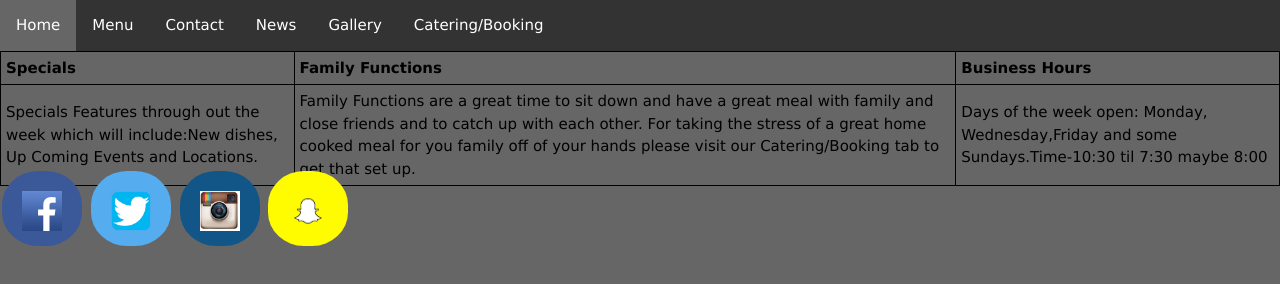
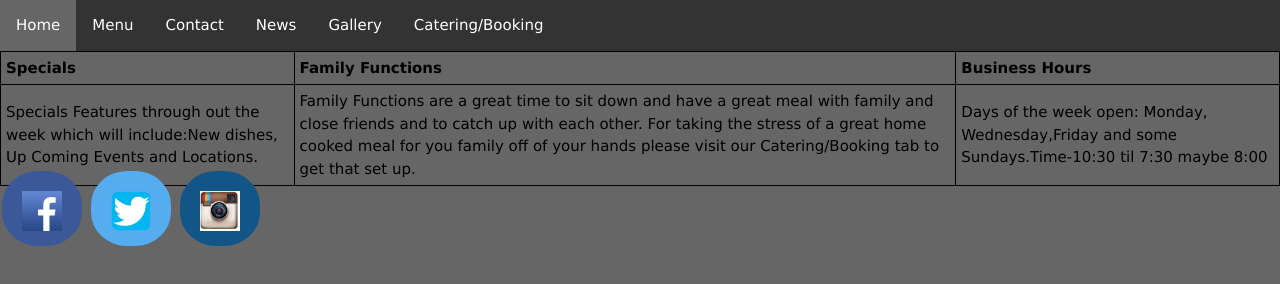
Before and after one commit to Alex7andria12345/G-Women, a plain HTML site: page News.html in a window 1280 px wide. Drawn offline with nearby package versions, Linux system fonts and the light colour scheme.

Commit message:
Update News.html
Removed Snapchat icon

```diff
--- a/News.html
+++ b/News.html
@@ -71,11 +71,7 @@ li a:hover {
   background: #55ACEE;
   color: white;
 }
-    .fa-snapchat-ghost {
-  background: #fffc00;
-  color: white;
-  text-shadow: -1px 0 black, 0 1px black, 1px 0 black, 0 -1px black;
-}
+
     .fa-instagram {
   background: #125688;
   color: white;
@@ -110,6 +106,5 @@ li a:hover {
 <a href="https://www.facebook.com/gerric.yarbrough.1" class="fa fa-facebook"> <img src="facebook_icon.jpg" alt="" width="40" height="40"></a>
 <a href="https://twitter.com/" class="fa fa-twitter"><img src="twitter.jpg" alt="" width="40" height="40"></a>
     <a href="#" class="fa fa-instagram"><img src="instagram_app_logo_by_semajz-d7gmcvf.jpg" alt="" width="40" height"40"></a>
-    <a href="#" class="fa fa-snapchat-ghost"><img src="unnamed.jpg" alt="" width="40" height"40"></a>
   </body>
   </html>
```
